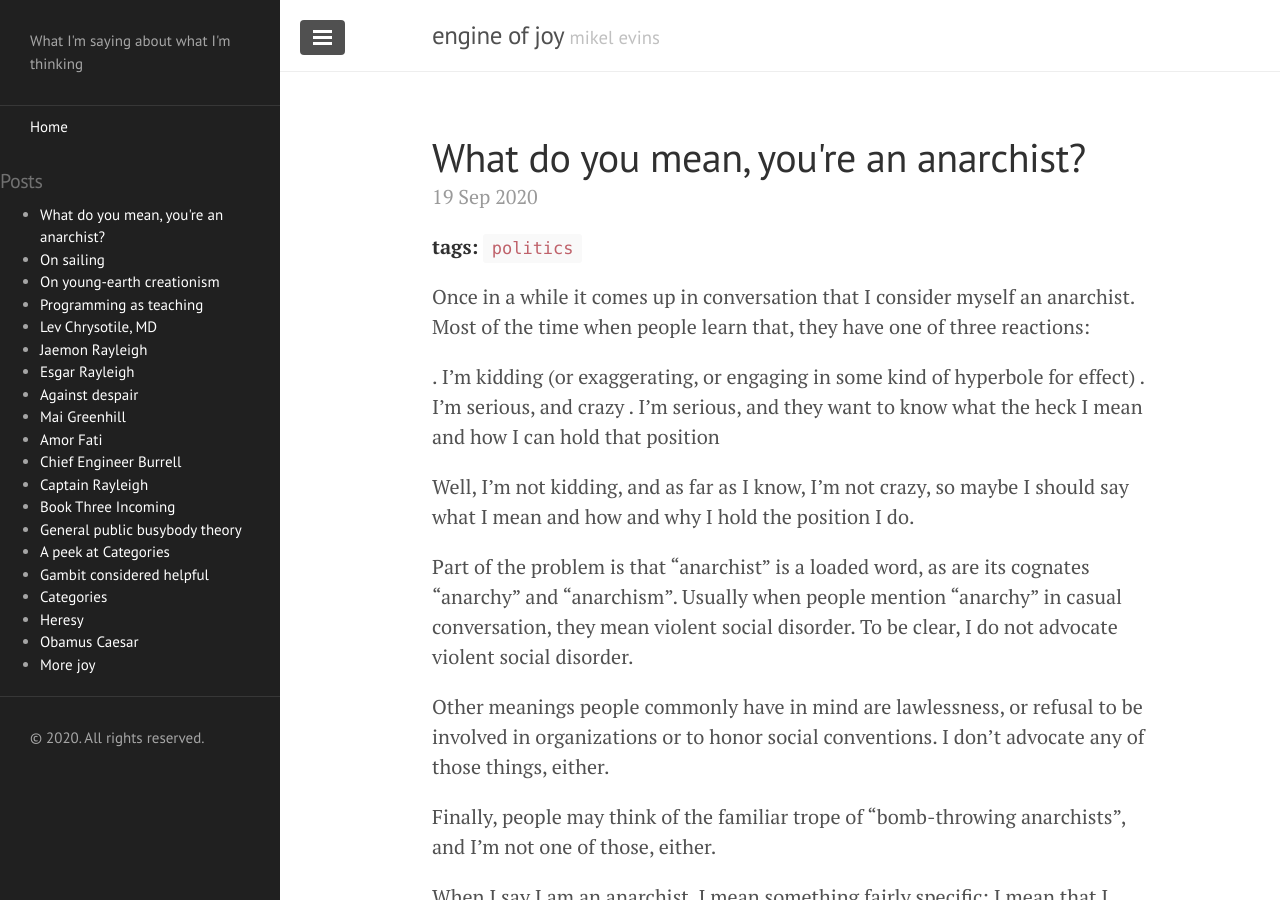
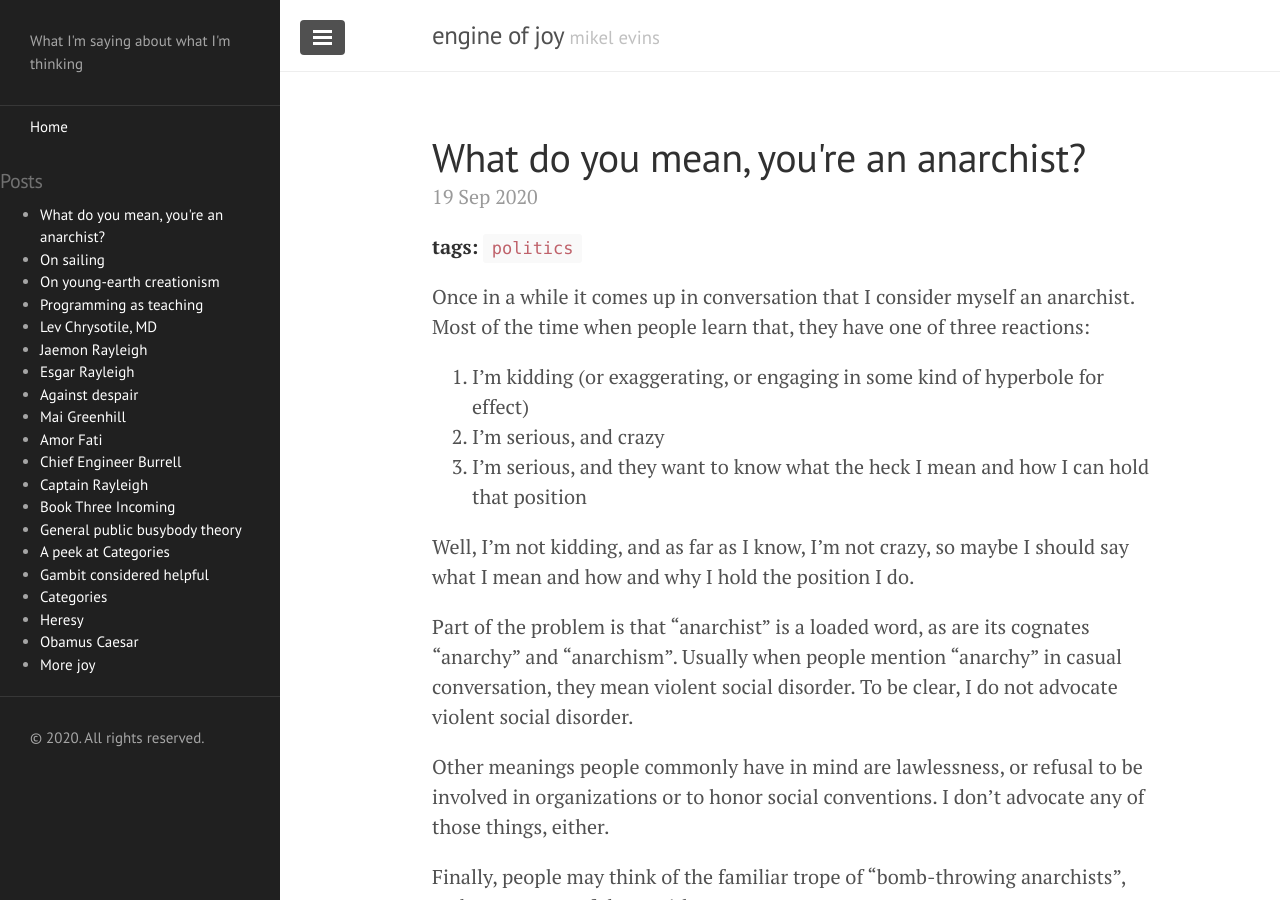
Before and after one commit to mikelevins/mikelevins.github.io, a Jekyll site: the page built from _posts/2020-09-19-what-do-you-mean.md, in a window 1280 px wide and 900 px high. Built offline with Jekyll 4.4.1, drawn with Linux system fonts in a browser that asks for light colours; some of the changed lines change nothing that is shown.

Commit message:
fixed list notation

```diff
--- a/_posts/2020-09-19-what-do-you-mean.md
+++ b/_posts/2020-09-19-what-do-you-mean.md
@@ -9,9 +9,9 @@ Once in a while it comes up in conversation that I consider myself an
 anarchist. Most of the time when people learn that, they have one of
 three reactions:
 
-. I'm kidding (or exaggerating, or engaging in some kind of hyperbole for effect)
-. I'm serious, and crazy
-. I'm serious, and they want to know what the heck I mean and how I can hold that position
+1. I'm kidding (or exaggerating, or engaging in some kind of hyperbole for effect)
+2. I'm serious, and crazy
+3. I'm serious, and they want to know what the heck I mean and how I can hold that position
 
 Well, I'm not kidding, and as far as I know, I'm not crazy, so maybe I
 should say what I mean and how and why I hold the position I do.
```
